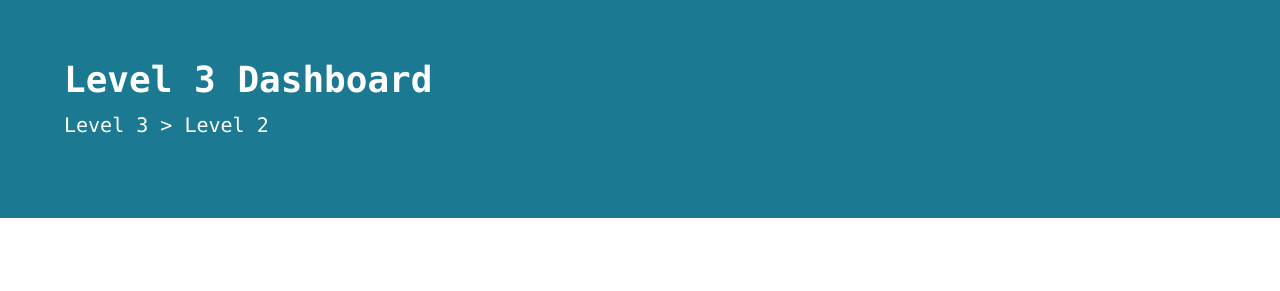
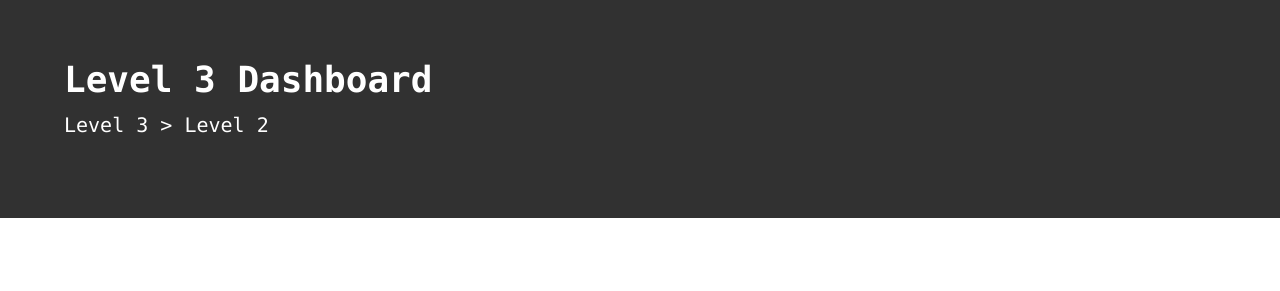
Before and after one commit to govau/level3-dashboard, a website: page docs/index.html in a window 1280 px wide. Shown: the top 291 px of the page. Drawn offline with nearby package versions, Linux system fonts and the light colour scheme; no server answers.

Commit message:
updated header
Signed-off-by: Dominik Wilkowski <Hi@Dominik-Wilkowski.com>

```diff
--- a/docs/index.html
+++ b/docs/index.html
@@ -42,7 +42,7 @@
 </head>
 <body class="uikit-body uikit-grid">
 
-	<header class="uikit-header" role="banner">
+	<header class="uikit-header uikit-header--dark" role="banner">
 		<div class="container">
 			<div class="row">
 				<div class="col-sm-12">
```
